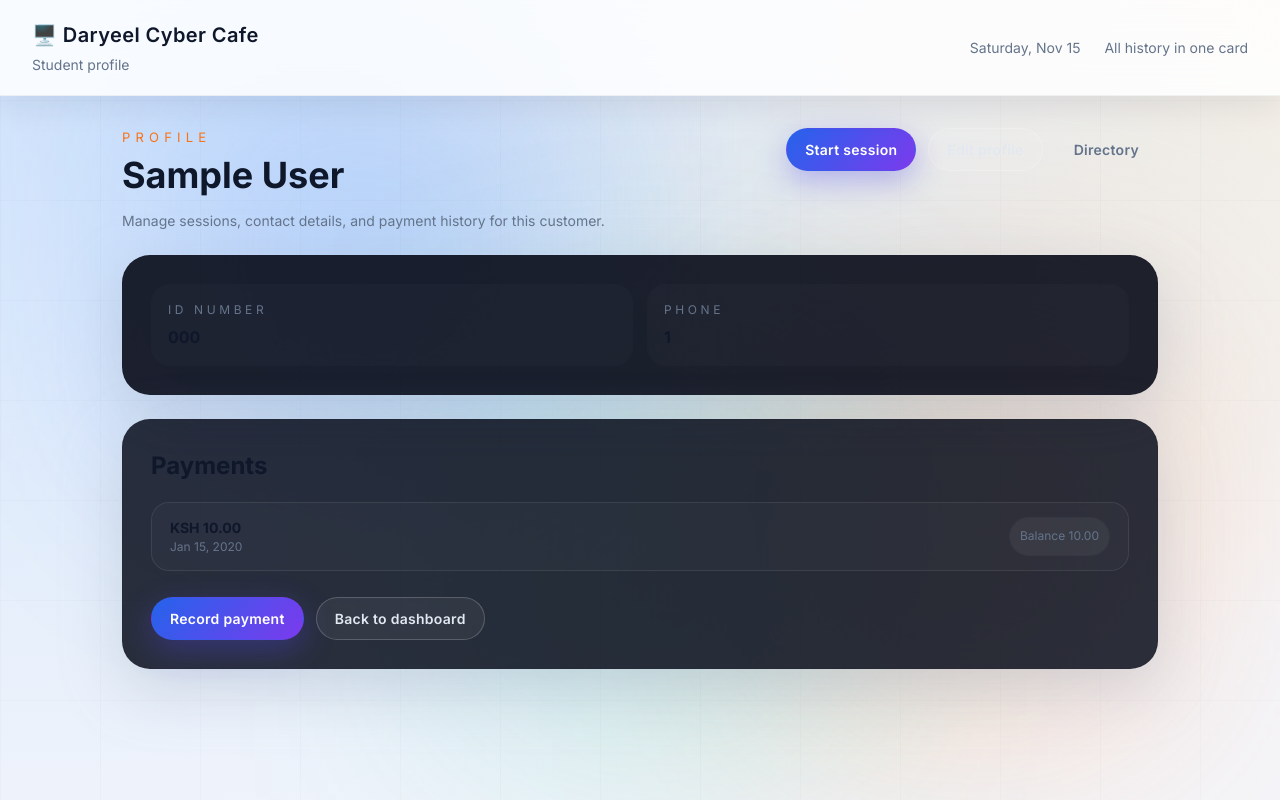
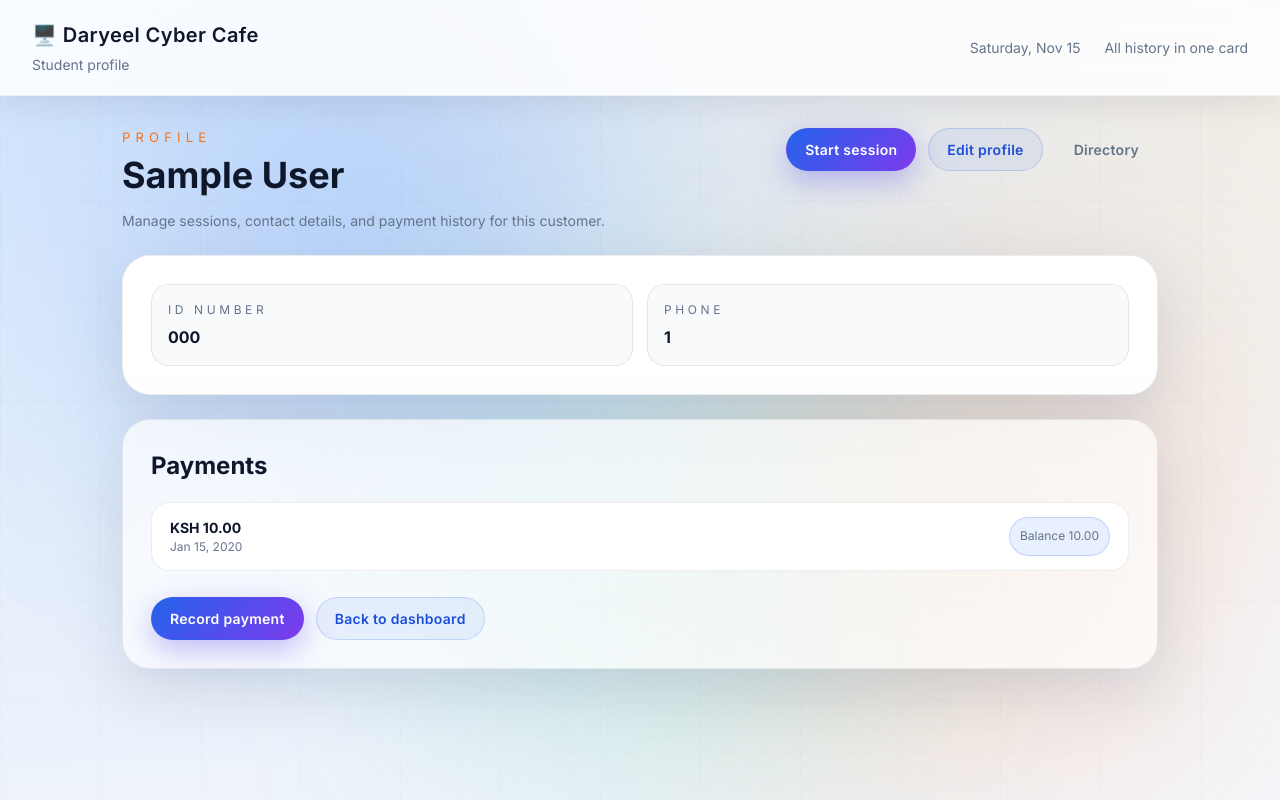
Before and after one commit to Ngangah-01/CyberCafe, a Django app: page /students/000/ in a window 1280 px wide. Run offline with Django 5.2, Linux system fonts and the light colour scheme; a user stored in the database is signed in; tables that the repository leaves empty hold one stand-in row (values such as "Sample post").

Commit message:
Update styles for improved UI consistency and accessibility. Changed background colors and border styles across various components, including buttons, cards, and profile icons, to enhance visual clarity and user experience.

```diff
--- a/cyber/cyberapp/static/styles/styles.css
+++ b/cyber/cyberapp/static/styles/styles.css
@@ -159,8 +159,8 @@ img {
   justify-content: center;
   padding: 6px;
   border-radius: 50%;
-  background: rgba(255, 255, 255, 0.05);
-  border: 1px solid var(--card-border);
+  background: rgba(99, 102, 241, 0.08);
+  border: 1px solid rgba(99, 102, 241, 0.2);
 }
 
 .profile-icon:hover {
@@ -173,7 +173,7 @@ img {
   position: absolute;
   right: 0;
   top: 44px;
-  background: rgba(9, 12, 22, 0.95);
+  background: #ffffff;
   border-radius: 16px;
   padding: 10px 0;
   min-width: 170px;
@@ -309,9 +309,9 @@ img {
 }
 
 .btn-secondary {
-  border-color: rgba(255, 255, 255, 0.2);
-  background: rgba(255, 255, 255, 0.05);
-  color: #e2e8f0;
+  border-color: rgba(37, 99, 235, 0.2);
+  background: rgba(37, 99, 235, 0.08);
+  color: #1d4ed8;
 }
 
 .btn-ghost {
@@ -338,7 +338,7 @@ img {
 .form-card {
   border-radius: 28px;
   border: 1px solid var(--card-border);
-  background: rgba(8, 12, 26, 0.85);
+  background: var(--surface);
   box-shadow: var(--shadow);
   padding: 28px;
   display: flex;
@@ -377,8 +377,8 @@ img {
   width: 100%;
   padding: 12px 14px;
   border-radius: 14px;
-  border: 1px solid rgba(255, 255, 255, 0.08);
-  background: rgba(255, 255, 255, 0.05);
+  border: 1px solid rgba(15, 23, 42, 0.12);
+  background: #fff;
   color: var(--text);
   font-size: 15px;
 }
@@ -430,7 +430,7 @@ img {
   padding: 18px;
   border-radius: 22px;
   border: 1px solid var(--card-border);
-  background: rgba(255, 255, 255, 0.02);
+  background: #ffffff;
 }
 
 .stat-card h4 {
@@ -451,7 +451,7 @@ img {
 .profile-card {
   border-radius: 24px;
   border: 1px solid var(--card-border);
-  background: rgba(255, 255, 255, 0.02);
+  background: #ffffff;
   padding: 20px;
   display: flex;
   flex-direction: column;
@@ -478,7 +478,7 @@ img {
 .detail-card {
   border-radius: 28px;
   border: 1px solid var(--card-border);
-  background: rgba(7, 11, 24, 0.9);
+  background: #ffffff;
   padding: 28px;
   box-shadow: var(--shadow);
   display: flex;
@@ -493,7 +493,7 @@ img {
 }
 
 .meta-item {
-  background: rgba(255, 255, 255, 0.02);
+  background: #f9fafb;
   border-radius: 18px;
   padding: 16px;
   border: 1px solid var(--card-border);
@@ -520,8 +520,8 @@ img {
   justify-content: space-between;
   padding: 14px 18px;
   border-radius: 18px;
-  border: 1px solid rgba(255, 255, 255, 0.08);
-  background: rgba(255, 255, 255, 0.02);
+  border: 1px solid var(--card-border);
+  background: #ffffff;
   font-size: 14px;
 }
 
@@ -531,8 +531,8 @@ img {
   gap: 6px;
   padding: 6px 10px;
   border-radius: 999px;
-  background: rgba(255, 255, 255, 0.05);
-  border: 1px solid var(--card-border);
+  background: rgba(37, 99, 235, 0.1);
+  border: 1px solid rgba(37, 99, 235, 0.2);
   font-size: 12px;
   color: var(--muted);
 }
@@ -594,7 +594,7 @@ img {
   padding: 18px;
   border-radius: 18px;
   border: 1px solid var(--card-border);
-  background: rgba(255, 255, 255, 0.01);
+  background: #ffffff;
   display: flex;
   flex-direction: column;
   gap: 6px;
@@ -680,13 +680,13 @@ img {
 .status-chip {
   padding: 18px;
   border-radius: 24px;
-  background: rgba(255, 255, 255, 0.04);
+  background: #ffffff;
   border: 1px solid var(--card-border);
   display: flex;
   flex-direction: column;
   gap: 4px;
   min-height: 110px;
-  box-shadow: inset 0 0 30px rgba(96, 165, 250, 0.08);
+  box-shadow: inset 0 0 30px rgba(15, 23, 42, 0.04);
 }
 
 .chip-label {
```
